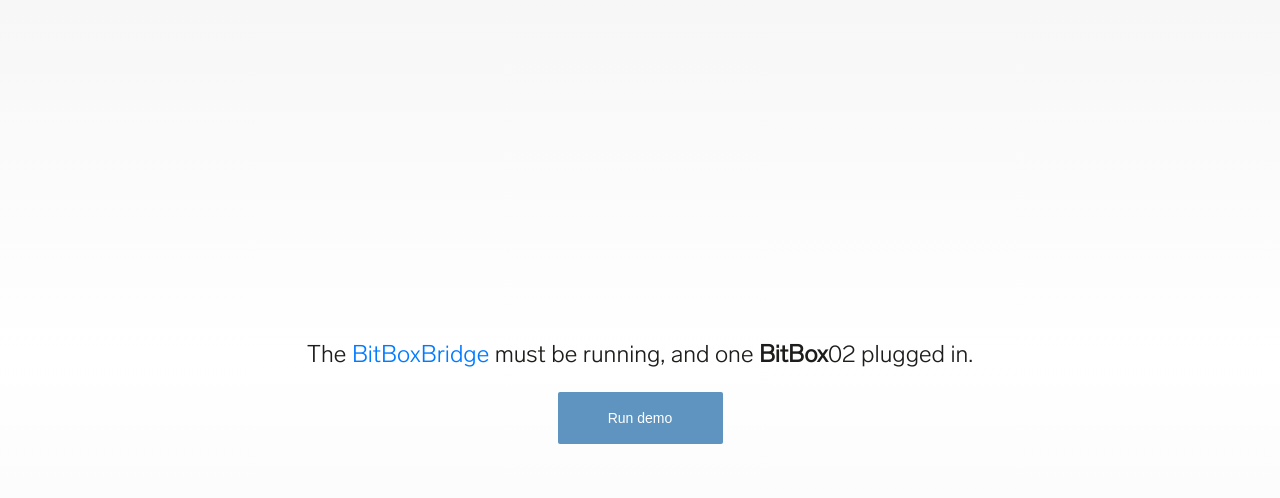
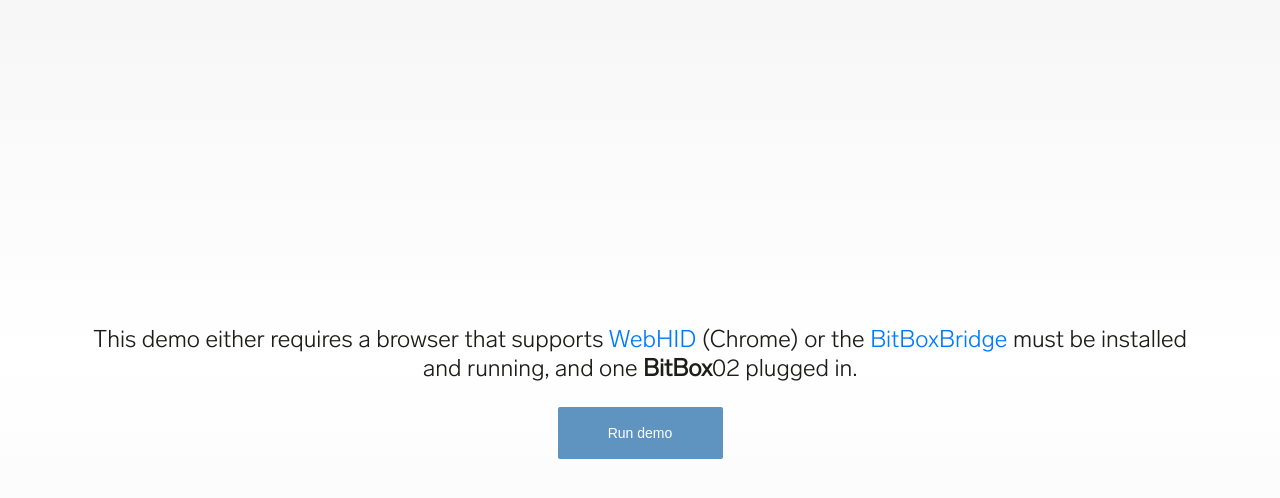
Before and after one commit to BitBoxSwiss/bitbox02-api-js, a website: page demo/index.html in a window 1280 px wide. Shown: the part 80-578 px from the top of the page. Drawn offline with Linux system fonts and the light colour scheme.

Commit message:
demo: update intro text
Mention WebHID support.

Also limit the width of the introtext for better readability.

```diff
--- a/demo/index.html
+++ b/demo/index.html
@@ -15,10 +15,12 @@
                 </div>
             </nav>
         </div>
-        <div id="intro" class="introContainer">
-            <h4 class="lab-light m-bottom-medium">
-                The <a href="https://github.com/digitalbitbox/bitbox-bridge/releases/">BitBoxBridge</a> must
-                be running, and one <strong>BitBox</strong>02 plugged in.
+        <div id="intro" class="introContainer container-sm">
+            <h4 class="lab-light m-bottom-medium text-center">
+                This demo either requires a browser that supports
+                <a href="https://developer.mozilla.org/en-US/docs/Web/API/HID">WebHID</a> (Chrome)
+                or the <a href="https://github.com/digitalbitbox/bitbox-bridge/releases/">BitBoxBridge</a> must
+                be installed and running, and one <strong>BitBox</strong>02 plugged in.
             </h4>
             <button id="demo" class="primary" autocomplete="off">Run demo</button>
         </div>
```
